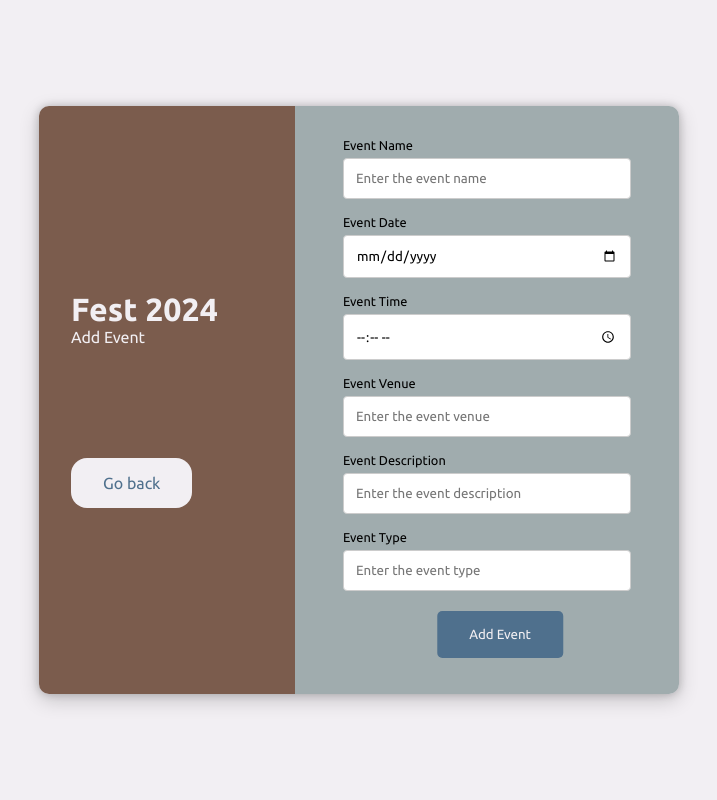
After one commit to Baron105/DBMS-WebApp, a Flask app: template templates/add_event.html in a window 1280 px wide. The commit adds this page. Shown: the whole page, without its empty margins (281-998 px from the left). Run offline with Flask 3, Linux system fonts and the light colour scheme; the template is opened without the code that fills it, so the values that code supplies are empty; some libraries are stand-ins or nearby versions.

Commit message:
add_event

```diff
--- a/app.py
+++ b/app.py
@@ -173,6 +173,35 @@ def admin(url_encrypt):
     else:
         abort(404)
 
+@app.route("/add_event/<url_encrypt>", methods=["GET", "POST"])
+def add_event(url_encrypt):
+    """Add event page"""
+    cursor = conn.cursor()
+    if request.method == "POST":
+        event_name = request.form["event_name"]
+        event_venue = request.form["event_venue"]
+        event_date = request.form["event_date"]
+        event_time = request.form["event_time"]
+        event_type = request.form["event_type"]
+        event_description = request.form["event_description"]
+        try:
+            cursor.execute(
+                f"INSERT into event (event_name, event_venue, event_date, event_time, event_type, event_description) VALUES ('{event_name}','{event_venue}','{event_date}','{event_time}','{event_type}','{event_description}')"
+            )
+            conn.commit()
+        except psycopg2.Error as e:
+            print(e)
+            conn.rollback()
+    else:
+        if url_encrypt == session['admin']:
+            return render_template("add_event.html",url_encrypt=url_encrypt)
+        else:
+            abort(404)
+    if url_encrypt == session['admin']:
+        return redirect(url_for("admin",url_encrypt=url_encrypt))
+    else:
+        abort(404)
+
 
 @app.route("/remove_participant/<url_encrypt>")
 def remove_participant(url_encrypt):
@@ -221,21 +250,31 @@ def add_organiser(event_id,url_encrypt):
 
     """Add organiser page"""
     cursor = conn.cursor()
+    flag = 0
+
     if request.method == "POST":
         roll = request.form["roll"]
         cursor.execute(
                 f"SELECT fest_id from student where roll = '{roll}'"
             )
         fest_id = cursor.fetchone()
-        try:
+        cursor.execute(
+                f"SELECT * from participating_int where fest_id = {fest_id[0]} and event_id = {event_id}"
+            )
+        fest_id2 = cursor.fetchone()
+        if fest_id2 is not None:
+            flag=1
+            return render_template("add_organiser.html", event_id = event_id,url_encrypt=url_encrypt,flag=flag)
+        else:
+            try:
 
-            cursor.execute(
-                f"INSERT into organising VALUES ({fest_id[0]},{event_id})"
-            )
-            conn.commit()
-        except psycopg2.Error as e:
-            print(e)
-            conn.rollback()
+                cursor.execute(
+                    f"INSERT into organising VALUES ({fest_id[0]},{event_id})"
+                )
+                conn.commit()
+            except psycopg2.Error as e:
+                print(e)
+                conn.rollback()
     else:
         if url_encrypt == session['admin']:
             return render_template("add_organiser.html", event_id = event_id,url_encrypt=url_encrypt)
--- /dev/null
+++ b/templates/add_event.html
@@ -0,0 +1,47 @@
+{%extends 'base.html'%}
+{%block head%}
+<title>Add Event</title>
+{%endblock%}
+{%block body%}
+<div class="register-content">
+    <div class="form-box">
+        <div class="image-box">
+            <h1 class="img-txt">Fest 2024</h1>
+            <p class="img-subtxt">Add Event</p>
+            <a href="{{url_for('admin',url_encrypt=url_encrypt)}}">
+                <p class="go-back-btn">Go back</p>
+            </a>
+        </div>
+        <div class="register-form">
+            <form action="{{url_for('add_event',url_encrypt=url_encrypt)}}" method="post">
+                <div class="form-group">
+                    <label for="event_name">Event Name</label>
+                    <input type="text" class="form-control" id="event_name" name="event_name"
+                        placeholder="Enter the event name" required>
+                </div>
+                <div class="form-group">
+                    <label for = "Event Date">Event Date</label>
+                    <input type="date" class="form-control" id="event_date" name="event_date" required>
+                </div>
+                <div class="form-group">
+                    <label for = "Event Time">Event Time</label>
+                    <input type="time" class="form-control" id="event_time" name="event_time" required>
+                </div>
+                <div class="form-group">
+                    <label for = "Event Venue">Event Venue</label>
+                    <input type="text" class="form-control" id="event_venue" name="event_venue" placeholder="Enter the event venue" required>
+                </div>
+                <div class="form-group">
+                    <label for = "Event Description">Event Description</label>
+                    <input type="text" class="form-control" id="event_description" name="event_description" placeholder="Enter the event description" required>
+                </div>
+                <div class="form-group">
+                    <label for = "Event Type">Event Type</label>
+                    <input type="text" class="form-control" id="event_type" name="event_type" placeholder="Enter the event type" required>
+                </div>
+                <button type="submit" class="submit-button">Add Event</button>
+            </form>
+        </div>
+    </div>
+</div>
+{%endblock%}
--- a/templates/add_organiser.html
+++ b/templates/add_organiser.html
@@ -7,6 +7,9 @@
     <div class="form-box">
         <div class="image-box">
             <h1 class="img-txt">Fest 2024</h1>
+            {% if flag %}
+            <p class="img-subtxt mg-top-4 raise-error">Cannot make someone who is participating in an event an organiser</p>
+            {% endif %}
             <p class="img-subtxt">Add Organiser</p>
             <a href="{{url_for('admin',url_encrypt=url_encrypt)}}">
                 <p class="go-back-btn">Go back</p>
--- a/templates/admin.html
+++ b/templates/admin.html
@@ -35,5 +35,5 @@
 
 {%endif%}
 <a href="{{url_for('remove_participant',url_encrypt=url_encrypt)}}">Remove Participant</a>
-
+<a href="{{url_for('add_event',url_encrypt=url_encrypt)}}">Add Event</a>
 {%endblock%}
```
